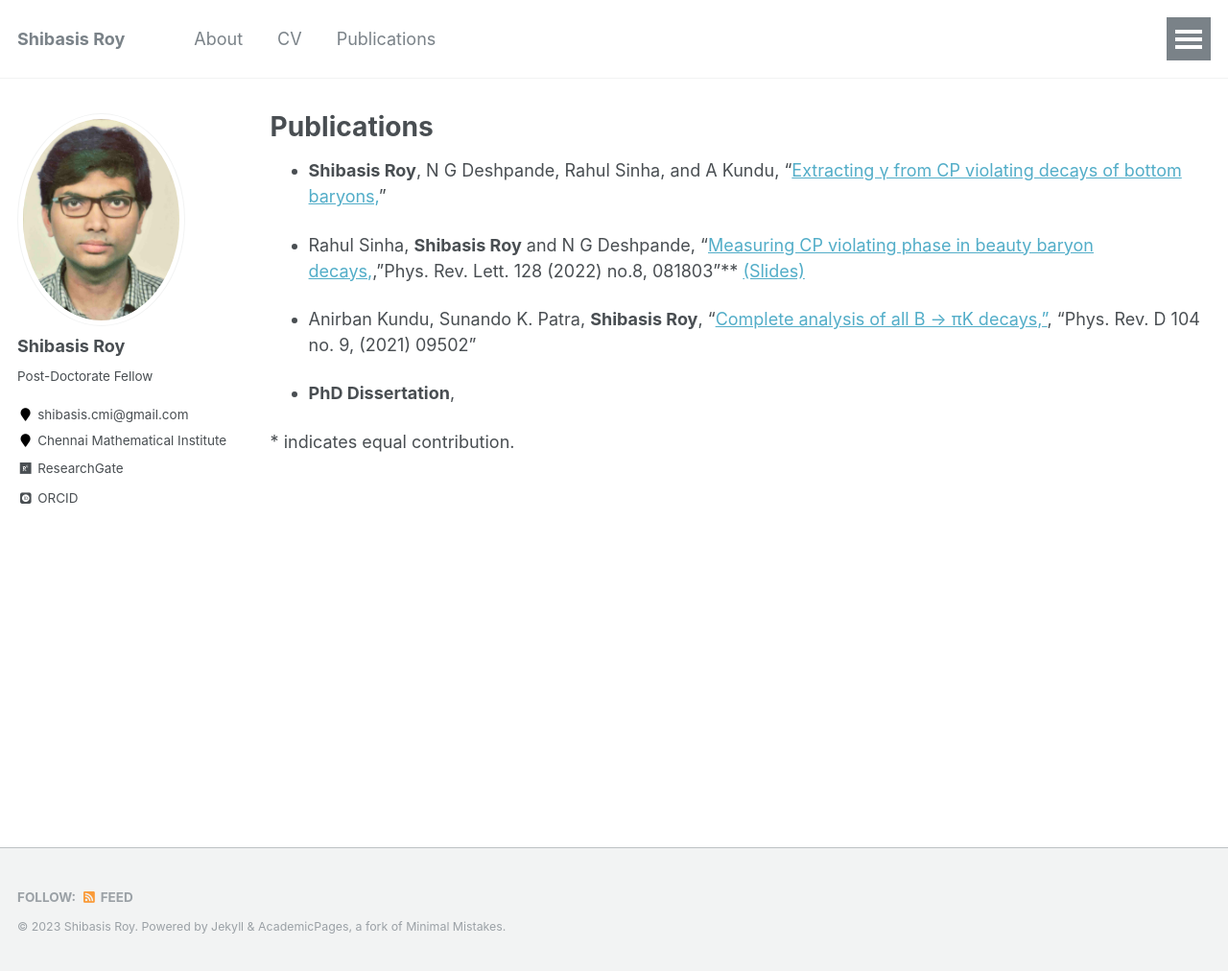
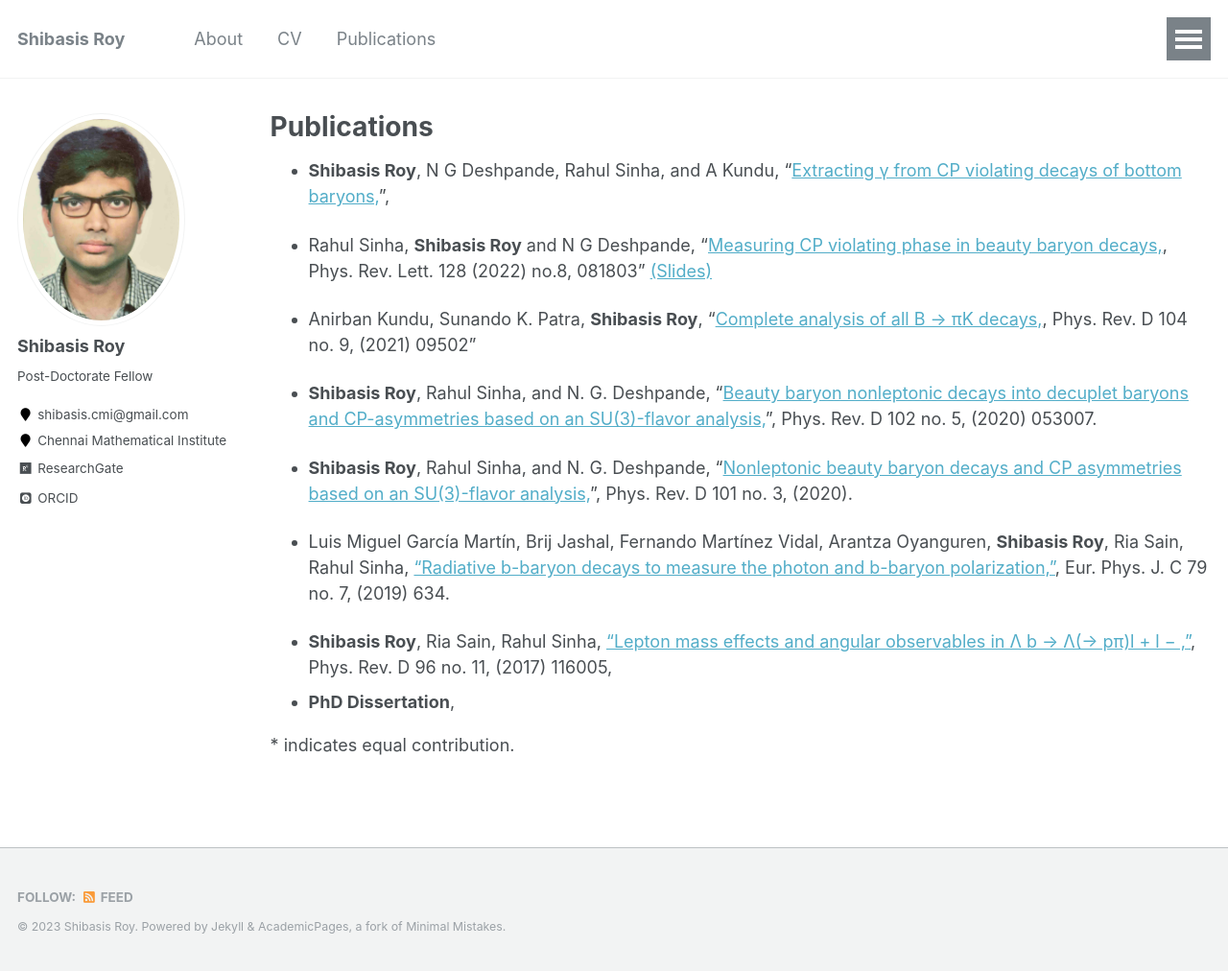
Before and after one commit to shibasisr/shibasisr.github.io, a Jekyll site: the page built from _pages/publications.md, in a window 1280 px wide and 1012 px high. Shown: the whole window at 96% size. Built offline with Jekyll 4.4.1, drawn with Linux system fonts in a browser that asks for light colours; some web fonts are replaced; a script bundle is joined from its source files by our own code; library files that are not in the unit come from our copies.

Commit message:
Update publications.md

```diff
--- a/_pages/publications.md
+++ b/_pages/publications.md
@@ -12,13 +12,21 @@ author_profile: true
 {% include base_path %}
 
 - **Shibasis Roy**, N G Deshpande, Rahul Sinha, and A Kundu,
-"[Extracting γ from CP violating decays of bottom baryons,](https://inspirehep.net/literature/2638625)"
+"[Extracting γ from CP violating decays of bottom baryons,](https://arxiv.org/abs/2303.02591)",
 
 - Rahul Sinha, **Shibasis Roy** and N G Deshpande,
-"[Measuring CP violating phase in beauty baryon decays,]([https://drive.google.com/file/d/1JV_0ALmFSrrhISKcWs3LivvcG_ADiYnR/view?usp=sharing](https://inspirehep.net/literature/1925486)),"Phys. Rev. Lett. 128 (2022) no.8, 081803"** [(Slides)](https://drive.google.com/file/giveslideslink)
+"[Measuring CP violating phase in beauty baryon decays,](https://doi.org/10.1103/PhysRevLett.128.081803), Phys. Rev. Lett. 128 (2022) no.8, 081803"   [(Slides)](https://drive.google.com/file/giveslideslink)
 
-- Anirban Kundu, Sunando K. Patra, **Shibasis Roy**, "[Complete analysis of all B → πK decays,"](https://inspirehep.net/literature/1873323), "Phys. Rev. D 104 no. 9, (2021) 09502"
+- Anirban Kundu, Sunando K. Patra, **Shibasis Roy**, "[Complete analysis of all B → πK decays,](https://doi.org/10.1103/PhysRevD.104.095025), Phys. Rev. D 104 no. 9, (2021) 09502"
 
+- **Shibasis Roy**, Rahul Sinha, and N. G. Deshpande, “[Beauty baryon nonleptonic decays into decuplet baryons and CP-asymmetries based on an SU(3)-flavor analysis,](https://doi.org/10.1103/PhysRevD.102.053007)”, Phys. Rev. D 102 no. 5, (2020) 053007.
+
+- **Shibasis Roy**, Rahul Sinha, and N. G. Deshpande, “[Nonleptonic beauty baryon decays and CP asymmetries based on an SU(3)-flavor analysis,](https://doi.org/10.1103/PhysRevD.101.036018)”, Phys. Rev. D 101 no. 3, (2020).
+
+- Luis Miguel García Martín, Brij Jashal, Fernando Martínez Vidal, Arantza Oyanguren, **Shibasis Roy**, Ria Sain, Rahul Sinha, [“Radiative b-baryon decays to measure the photon and b-baryon polarization,”](https://doi.org/10.1140/epjc/s10052-019-7123-7), Eur. Phys. J. C 79 no. 7, (2019) 634.
+
+- **Shibasis Roy**, Ria Sain, Rahul Sinha, [“Lepton mass effects and angular observables in
+Λ b → Λ(→ pπ)l + l − ,”](https://doi.org/10.1103/PhysRevD.96.116005), Phys. Rev. D 96 no. 11, (2017) 116005,
 -  **PhD Dissertation**,
 
 
```
